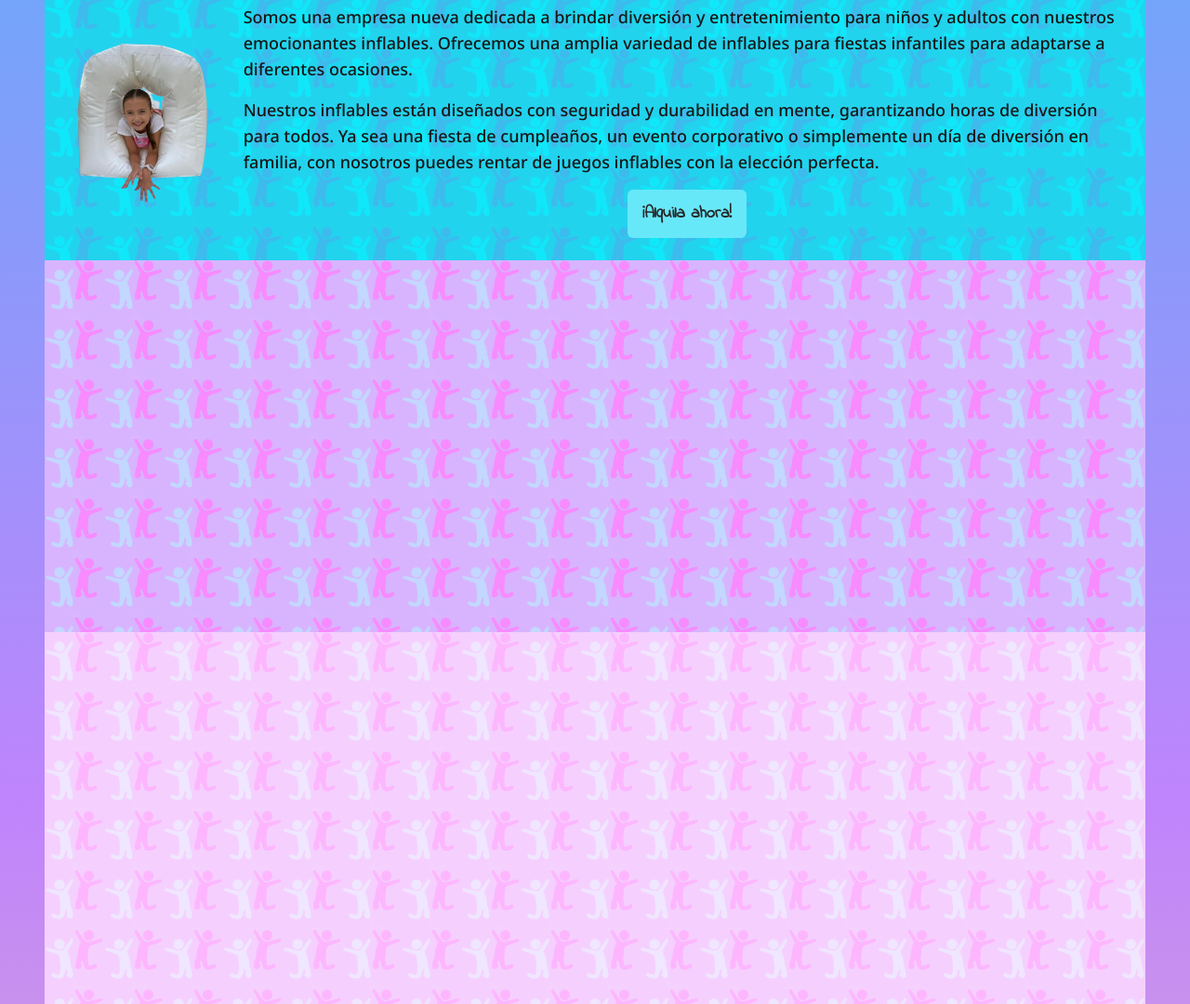
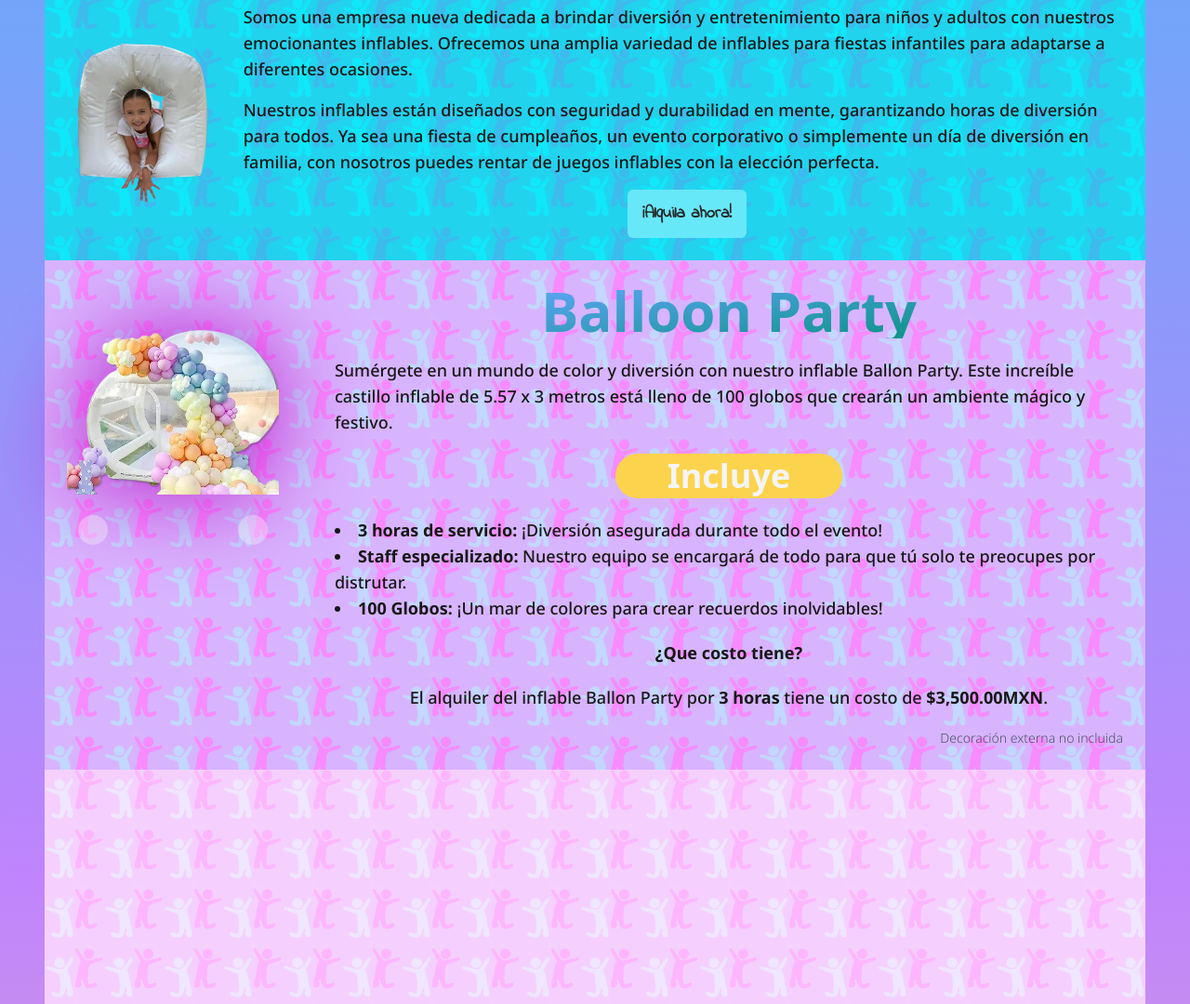
Before and after one commit to SaMoSe12/jumpilines-web, a website: page src/index.html in a window 1280 px wide. Shown: the part 686-1766 px from the top of the page at 93% size. Drawn offline with nearby package versions, Linux system fonts and the light colour scheme; a web font is replaced by a local one.

Commit message:
Brincolines part-1

```diff
--- a/src/index.html
+++ b/src/index.html
@@ -132,7 +132,7 @@
             class="min-h-max left bg-cyan-400 bg-[url(./img/JumpmenAlpha.png)] bg-repeat bg-[length:64px_64px] bg-blend-overlay px-4 py-6">
             <div class="min-h-1/3">
                 <h1
-                    class="text-center font-title capitalize font-semibold text-neutral-50 text-4xl first-letter:text-5xl sm:text-[7rem] sm:first-letter:text-[7.5rem] first-letter:bg-gradient-to-tr first-letter:from-sky-800 first-letter:via-sky-500 first-letter:to-sky-900 first-letter:bg-clip-text first-letter:text-transparent">
+                    class="text-center select-none font-title capitalize font-semibold text-neutral-50 text-4xl first-letter:text-5xl sm:text-[7rem] sm:first-letter:text-[7.5rem] first-letter:bg-gradient-to-tr first-letter:from-sky-800 first-letter:via-sky-500 first-letter:to-sky-900 first-letter:bg-clip-text first-letter:text-transparent">
                     nosotros</h1>
             </div>
             <div class="h-full flex flex-col sm:flex-row gap-4 justify-center items-center">
@@ -149,14 +149,52 @@
                         perfecta.</p>
                     <button type="button" data-target="#contactanos"
                         @click="document.querySelector($event.target.dataset.target).scrollIntoView()"
-                        class="bg-cyan-300 text-center text-neutral-800 rounded-md text-lg font-link font-bold transition-shadow duration-300 ease-in-out px-4 py-3 hover:shadow hover:shadow-gray-800/65 active:shadow-inner active:bg-cyan-400">
+                        class="bg-cyan-300 text-center text-neutral-800 rounded-md text-lg font-link font-bold transition-all duration-300 ease-in-out px-4 py-3 hover:shadow hover:shadow-gray-800/65 hover:bg-cyan-500 active:shadow-inner active:bg-cyan-400">
                         ¡Alquila ahora!
                     </button>
                 </div>
             </div>
         </section>
-        <section id="brincolines" class="min-h-[50svh] bg-purple-300 bg-[url(./img/JumpmenAlpha.png)] bg-repeat bg-[length:64px_64px] bg-blend-overlay">
-
+        <section id="brincolines" class="min-h-[50svh] bg-purple-300 bg-[url(./img/JumpmenAlpha.png)] bg-repeat bg-[length:64px_64px] bg-blend-overlay py-6 px-3 sm:px-6">
+            <div class="flex flex-row">
+                <div class="flex flex-col sm:flex-row gap-10">
+                    <figure class="relative group" x-data="{images: ['BAlpha.png', 'B1.png', 'B2.png', 'B4.png', 'B5.png']}">
+                        <span class="w-6 h-6 sm:w-8 sm:h-8 absolute z-10 top-1/2 left-3 bg-neutral-50/35 rounded-full group-hover:bg-neutral-50/85">
+                            <svg width="24" height="24" viewBox="0 0 100 100">
+                                <!-- FINISH THIS SHIT -->
+                                <path
+                                d="M136 90C150.384 112.919 266.871 185.871 263.166 204.626C261.326 213.931 242.049 227.382 237.725 230.837C217.044 247.361 153.451 296.996 136 310.245"
+                                class="stroke-slate-900 stroke-2"
+                                stroke-linecap="round"
+                                stroke-linejoin="round"/>
+                            </svg>
+                        </span>
+                        <img src="./img/BAlpha.png" alt="Inflable Globos" class="w-full drop-shadow-[0_0_50px_rgba(187,0,197,0.88)]">
+                        <span class="w-6 h-6  sm:w-8 sm:h-8 absolute z-10 top-1/2  right-3 bg-neutral-50/35 rounded-full group-hover:bg-neutral-50/85"></span>
+                    </figure>
+                    <div class="w-full sm:w-auto flex justify-center items-center flex-col gap-5 ml-5">
+                        <h3 class="font-title text-3xl sm:text-6xl font-bold text-transparent bg-gradient-to-br from-blue-400 to-teal-600 bg-clip-text">Balloon Party</h3>
+                        <p>Sumérgete en un mundo de color y diversión con nuestro inflable Ballon Party. Este increíble castillo inflable de 5.57 x 3 metros está lleno de 100 globos que crearán un ambiente mágico y festivo.</p>
+                        <h4 class="font-title text-2xl sm:text-4xl font-semibold text-neutral-100 bg-amber-300 px-14 rounded-full py-1">Incluye</h4>
+                        <ul class="list-disc list-inside">
+                            <li>
+                                <span class="font-bold">3 horas de servicio:</span> ¡Diversión asegurada durante todo el evento!
+                            </li>
+                            <li>
+                                <span class="font-bold">Staff especializado:</span> Nuestro equipo se encargará de todo para que tú solo te preocupes por distrutar.
+                            </li>
+                            <li>
+                                <span class="font-bold">100 Globos:</span> ¡Un mar de colores para crear recuerdos inolvidables!
+                            </li>
+                        </ul>
+                        <h4 class="font-2xl font-bold">
+                            ¿Que costo tiene?
+                        </h4>
+                        <p>El alquiler del inflable Ballon Party por <span class="font-bold">3 horas</span> tiene un costo de <span class="font-bold">$3,500.00MXN</span>.</p>
+                        <span class="font-light text-sm text-slate-600 self-end">Decoración externa no incluida</span>
+                    </div>
+                </div>
+            </div>
         </section>
         <section id="galeria"
             class="min-h-svh bg-fuchsia-200 bg-[url(./img/JumpmenAlpha.png)] bg-repeat sm:bg-[length:64px_64px] bg-blend-overlay">
```
Also changed, not shown: src/main.css.
